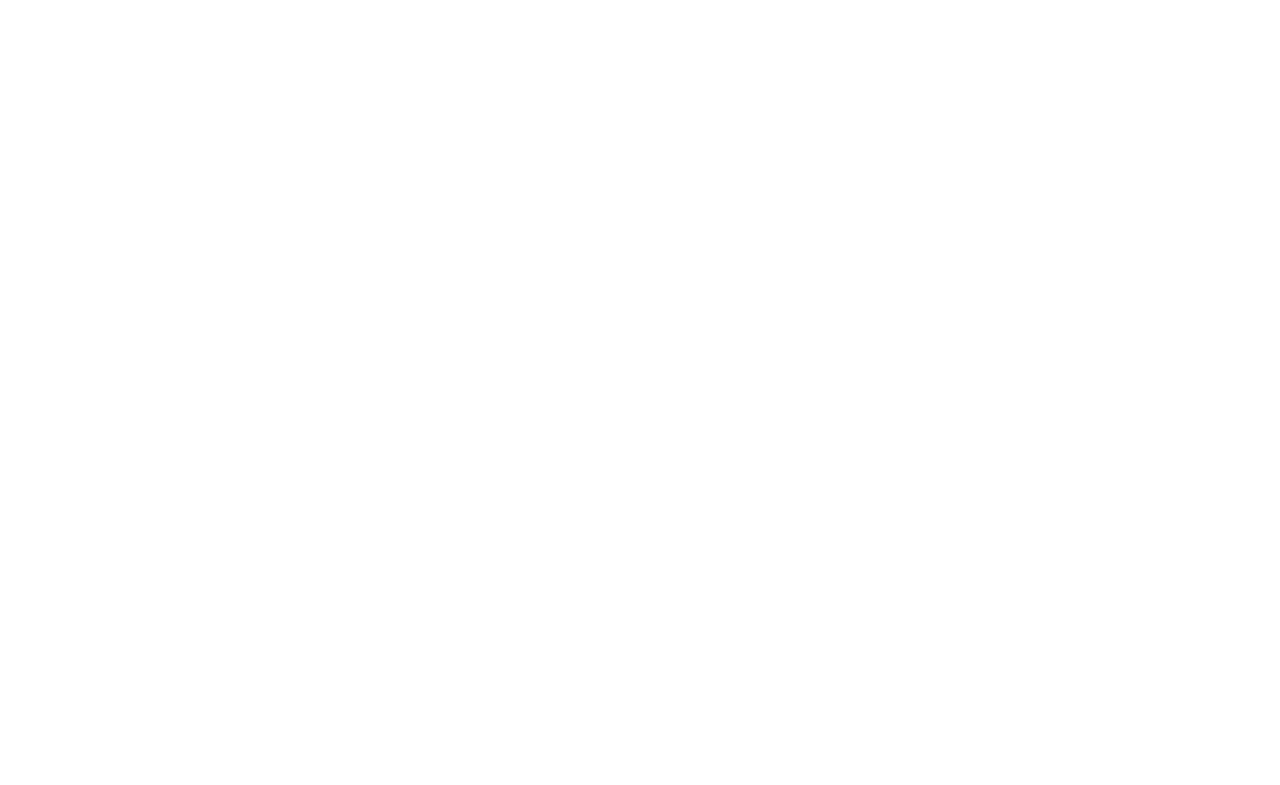
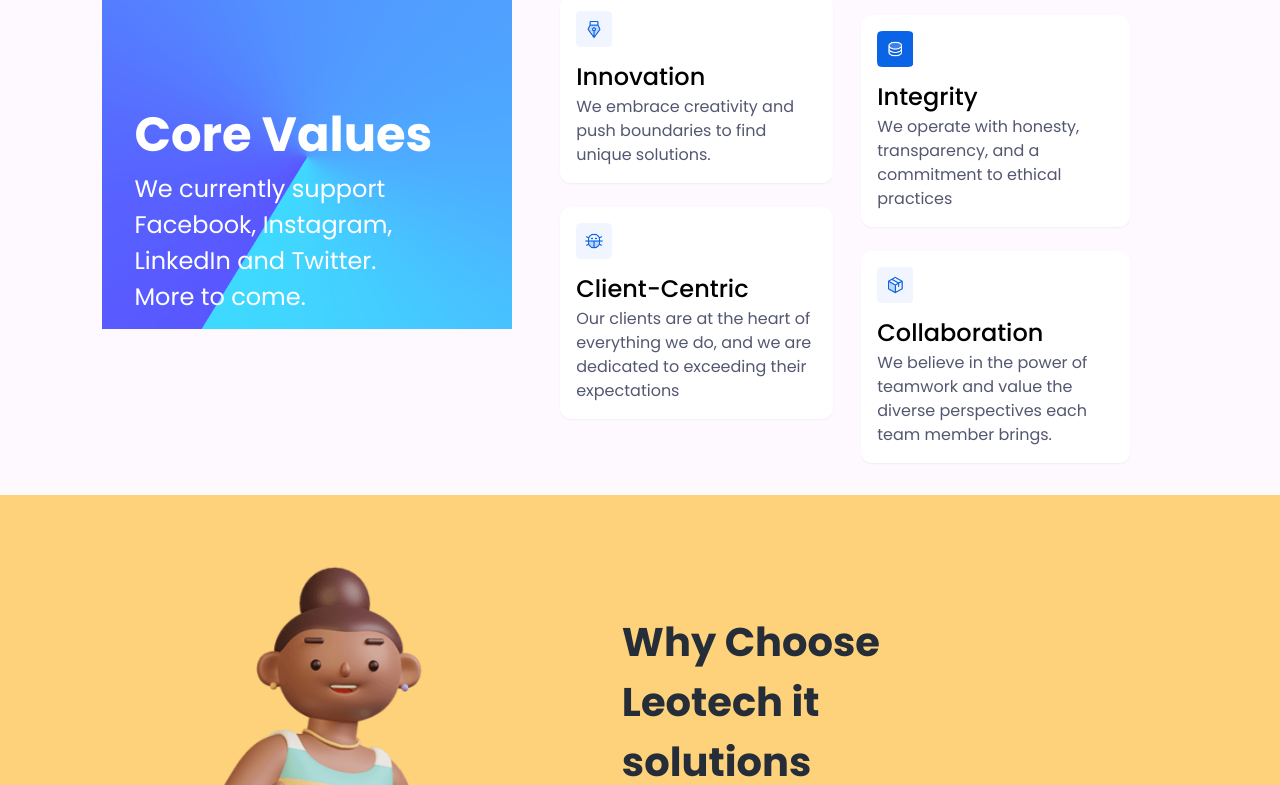
Before and after one commit to jaivikpatel2001/leotech, a React (Create React App) app: page / in a window 1280 px wide. Shown: the part 3935-4720 px from the top of the page. Before the commit the page ends 3453 px from the top, so only its background shows below. Built offline with nearby package versions, Linux system fonts and the light colour scheme.

Commit message:
fix horizontal

```diff
--- a/src/App.js
+++ b/src/App.js
@@ -17,8 +17,8 @@
       <Choose />
       {/* <Contact /> */}
       <About />
-      {/* <Mission /> */}
-      {/* <Chooseyellow /> */}
+      <Mission />
+      <Chooseyellow />
       {/* <Happy /> */}
       {/* <Contactform /> */}
       {/* <Footer /> */}
```
